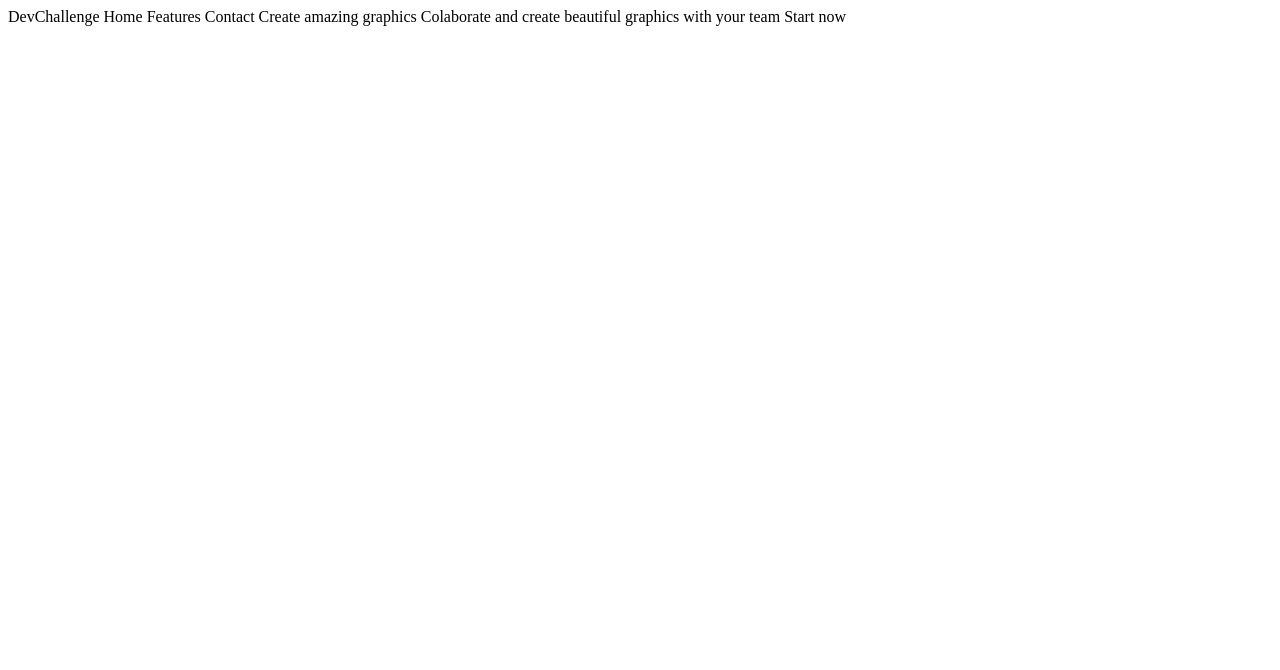
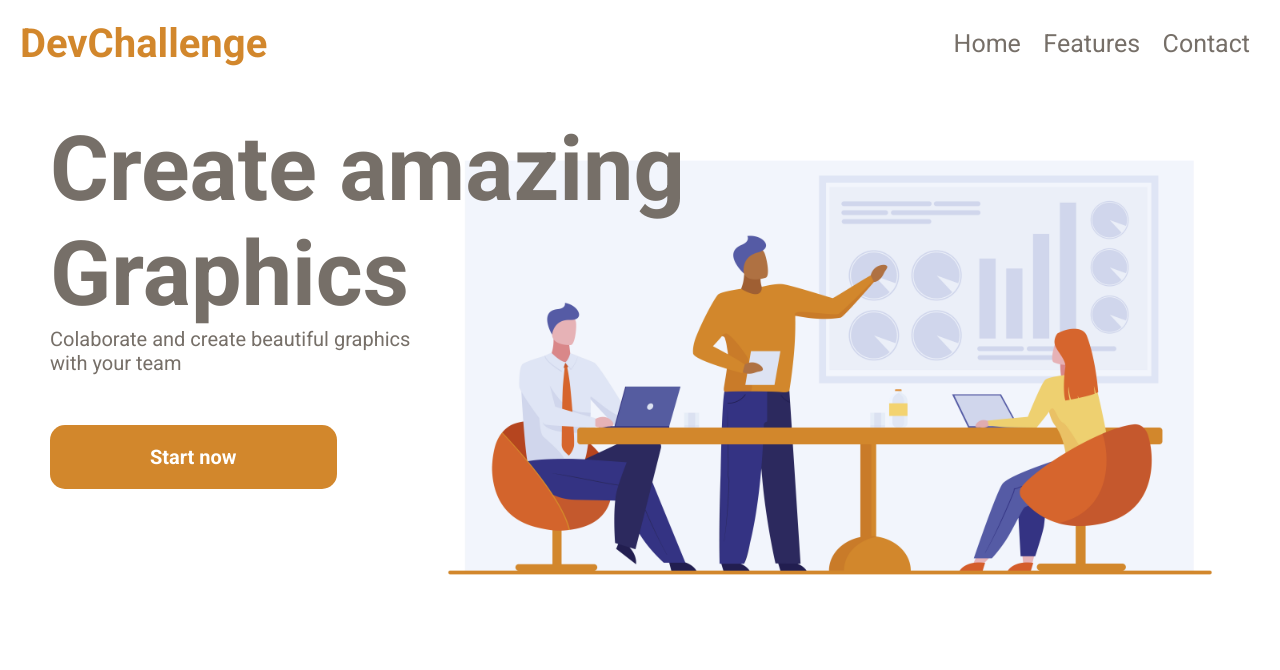
Before and after one commit to jacianeoc/DevChallenge-AmazingGraph, a plain HTML site: page index.html in a window 1280 px wide. Drawn offline with Linux system fonts and the light colour scheme.

Commit message:
backup meio vagabundo

```diff
--- a/index.html
+++ b/index.html
@@ -1,5 +1,29 @@
-DevChallenge
-Home Features Contact
-Create amazing graphics
-Colaborate and create beautiful graphics with your team
-Start now
+<!DOCTYPE html>
+<html lang="en">
+  <head>
+    <meta charset="UTF-8">
+    <meta http-equiv="X-UA-Compatible" content="IE=edge">
+    <meta name="viewport" content="width=device-width, initial-scale=1.0">
+    <link rel="stylesheet" href="style.css">
+    <link href="https://fonts.googleapis.com/css2?family=Roboto:wght@400;700&display=swap" rel="stylesheet">
+    <title>Amazing Graph</title>
+  </head>
+  <body>
+    <header>
+      <h1>DevChallenge</h1>
+      <div class="links-menu">
+        <a href="#">Home</a>
+        <a href="#">Features</a>
+        <a href="#">Contact</a>
+      </div>
+    </header>
+    <main>
+      <div>
+        <h1>Create amazing Graphics</h1>
+        <p>Colaborate and create beautiful graphics with your team</p>
+        <button>Start now</button>
+      </div>
+
+    </main>
+  </body>
+</html>
--- /dev/null
+++ b/style.css
@@ -0,0 +1,74 @@
+*{
+  padding: 0;
+  margin: 0;
+  font-size: 10px;
+
+}
+html , body, a, button{
+  font-family: 'Roboto', sans-serif;
+  color: #766F68;
+  border: none;
+  text-decoration: none;
+}
+
+header{
+  display: flex;
+  justify-content: space-between;
+  align-items: center;
+
+  margin: 2rem;
+}
+header h1 {
+  font-size: 4rem;
+  color: #D2872C;
+}
+header a {
+  font-weight: 400;
+  font-size: 2.5rem;
+  padding: 1rem;
+}
+@media (max-width: 600px) {
+
+  .links-menu {
+    display: none;
+  }
+}
+main{
+  display: grid;
+  grid-template-columns: 2fr 1fr;
+  padding: 0;
+  margin: 5rem 5rem;
+  height: 500px;
+  background-image: url("./assets/team.jpg");
+  background-position: right;
+  background-size: 800px;
+  background-repeat: no-repeat;
+
+}
+@media (max-width: 920px) {
+  main{
+    background-position: top;
+    background-size: 80%;
+  }
+}
+
+main h1{
+  font-size: 9rem;
+}
+
+main p{
+  display: grid;
+  grid-template-columns: 1fr 1fr;
+  font-size: 2rem;
+}
+main button{
+  background-color: #D2872C;
+  border-radius: 15px;
+
+  padding: 2rem 10rem;
+  margin-top: 5rem;
+
+  color: white;
+  font-size: 2rem;
+  font-weight: 700;
+}
```
